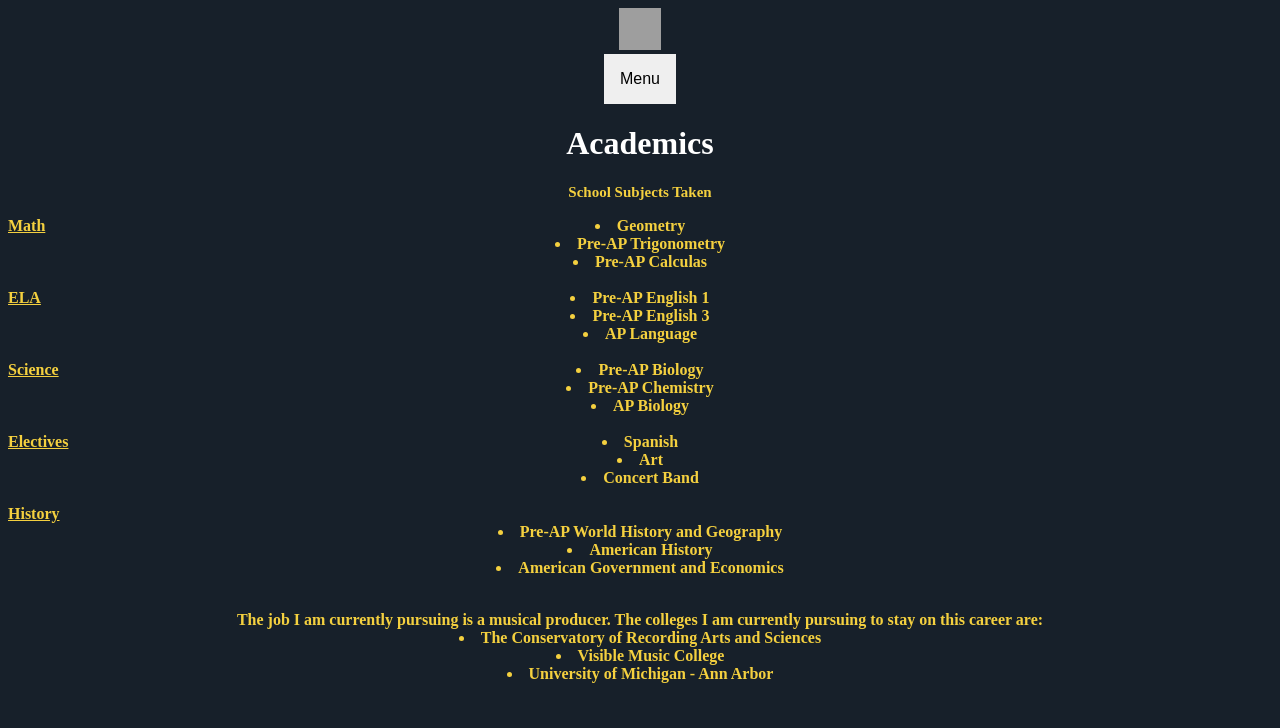
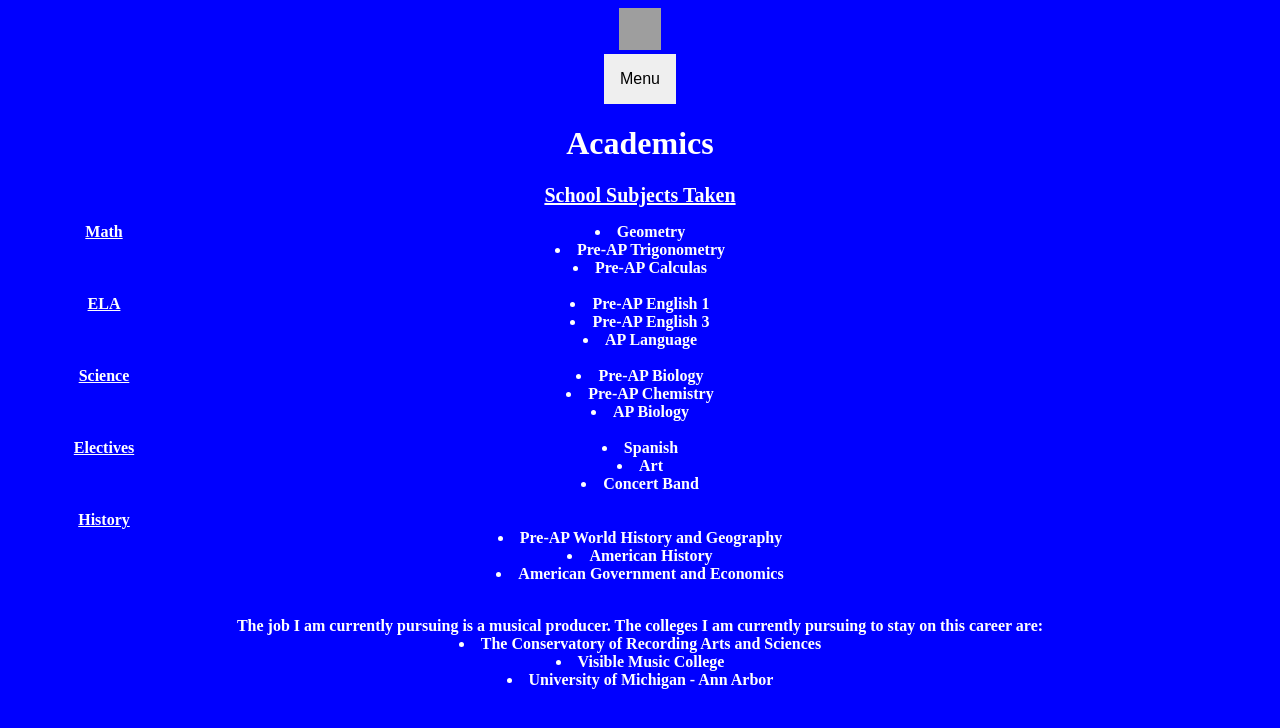
Before and after one commit to Josiah-Forrest/josiah-forrest.github.io, a plain HTML site: page academics.html in a window 1280 px wide. Drawn offline with Linux system fonts and the light colour scheme; grey boxes are pictures that could not be loaded.

Commit message:
Update mystyle.css

```diff
--- a/mystyle.css
+++ b/mystyle.css
@@ -1,7 +1,7 @@
 body{
-      background-color: #17202A;
-    color: #F4D03F;
-  font-weight: 900;
+  background-color: blue;
+  color: white;
+  font-weight: 800;
   text-align: center;
 }
 
@@ -38,7 +38,7 @@
   height: 100%; /* Full height */
   position: fixed; /* Make it stick, even on scroll */
   overflow: auto; /* Enable scrolling if the sidenav has too much content */
-  text-align: left;
+  text-align: center;
   text-decoration:underline;
 }
 
@@ -93,5 +93,20 @@
   text-align: center
 }
 h2{
-  font-size: 15px
+  font-size: 20px;
+  text-decoration: underline;
+  display: block;
+  color: white
+
 }
+h3{
+  font-size: 16px
+}
+p {
+  letter-spacing: 2px;
+  line-height: -10px;
+  display: block;
+}
+ul .godumb{
+  text-align: center
+}
```
